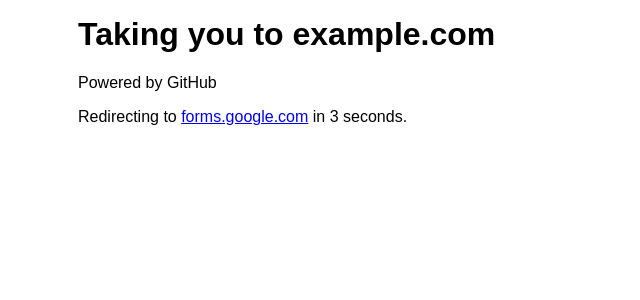
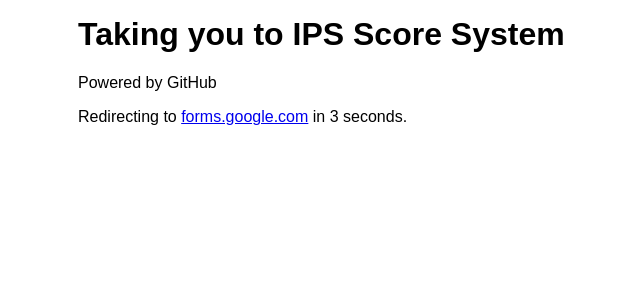
Before and after one commit to matsq4/mgrpguides, a Jekyll site: the page built from IPSform.md, in a window 1280 px wide. Shown: the top 300 px of the page, without its empty margins (242-882 px from the left). Built offline with Jekyll 4.4.1, drawn with Linux system fonts in a browser that asks for light colours.

Commit message:
Update IPSform.md

```diff
--- a/IPSform.md
+++ b/IPSform.md
@@ -1,6 +1,6 @@
 ---
 layout: forward
-targettitle: Taking you to example.com
+targettitle: Taking you to IPS Score System
 target: https://forms.gle/KxNrJ8MGvmxYQ4wJ9
 targetname: forms.google.com
 time: 3
```
